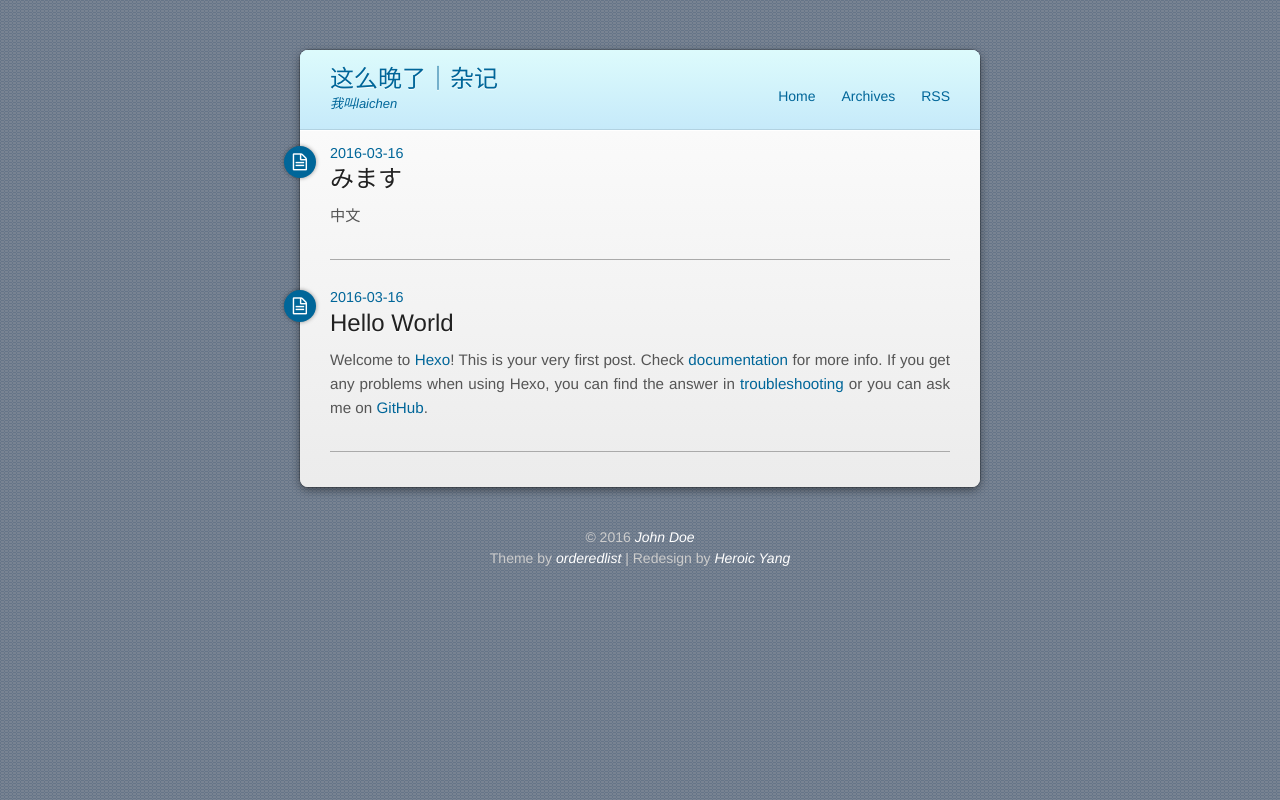
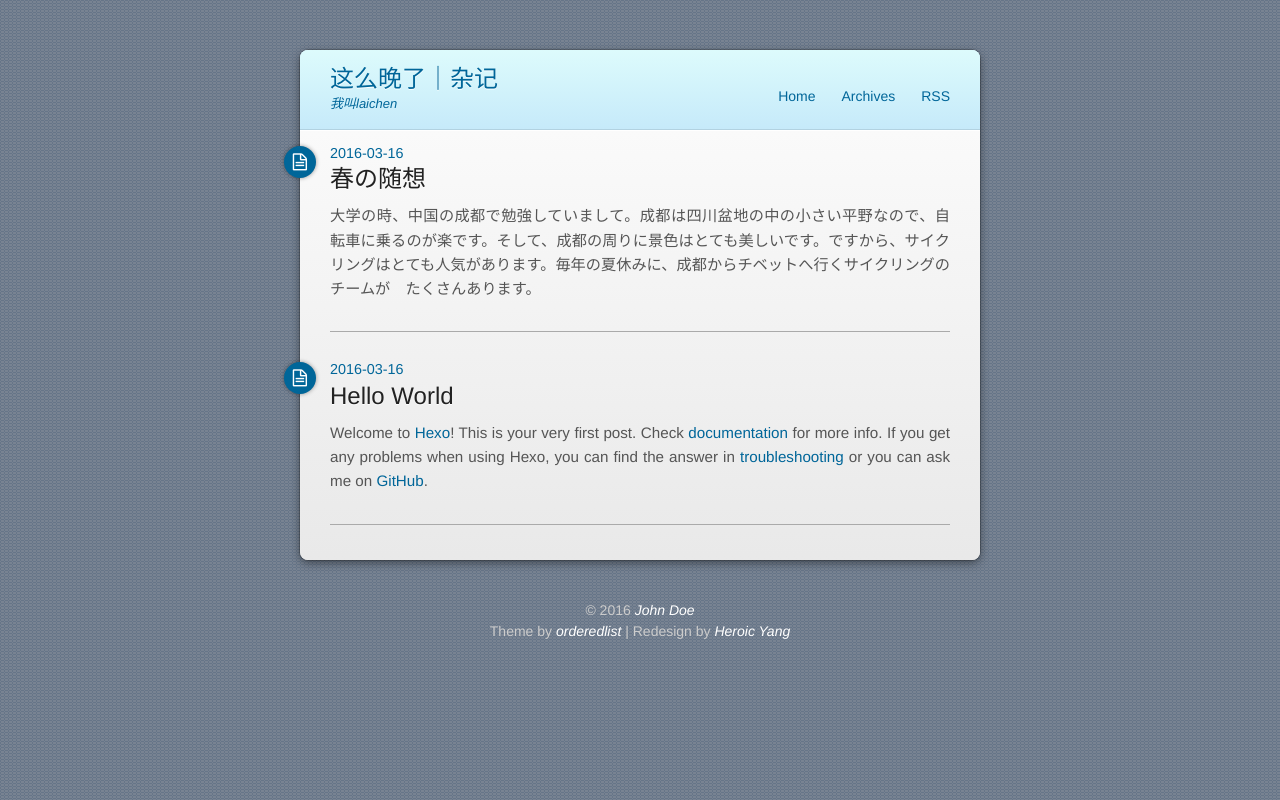
Before and after one commit to laichen/laichen.github.com, a plain HTML site: page index.html in a window 1280 px wide. Drawn offline with nearby package versions, Linux system fonts and the light colour scheme; a web font is replaced by a local one.

Commit message:
Site updated: 2016-03-16 23:06:41

```diff
--- a/index.html
+++ b/index.html
@@ -70,14 +70,14 @@
 
 
 
-    <h1 class="title"><a href="/2016/03/16/ty/">みます</a></h1>
+    <h1 class="title"><a href="/2016/03/16/ty/">春の随想</a></h1>
 
 
   </header>
 
   <div class="entry">
 
-      <p>中文</p>
+      <p>大学の時、中国の成都で勉強していまして。成都は四川盆地の中の小さい平野なので、自転車に乗るのが楽です。そして、成都の周りに景色はとても美しいです。ですから、サイクリングはとても人気があります。毎年の夏休みに、成都からチベットへ行くサイクリングのチームが　たくさんあります。</p>
 
 
   </div>
```
Also changed, not shown: 2016/03/16/ty/index.html (+10 -10 lines), archives/2016/03/index.html (+1 -1 lines), archives/2016/index.html (+1 -1 lines), archives/index.html (+1 -1 lines).
